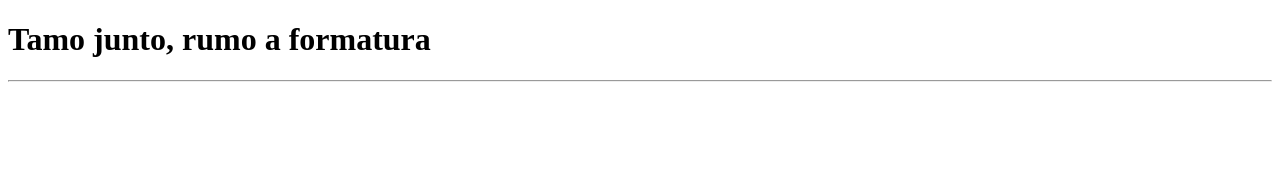
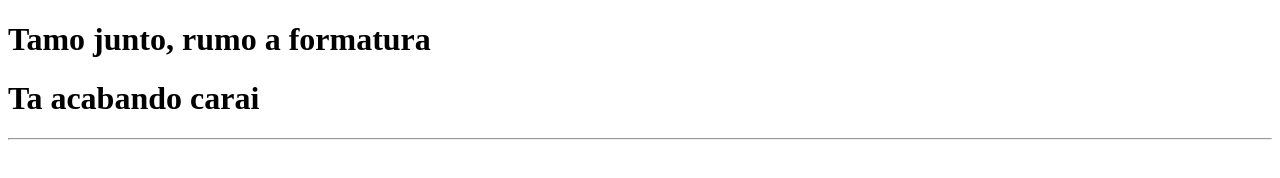
Before and after one commit to CavalcantiIvan/Topicos-Especiais-Fatec, a plain HTML site: page index.html in a window 1280 px wide. Drawn offline with Linux system fonts and the light colour scheme.

Commit message:
alteracao lucas

```diff
--- a/index.html
+++ b/index.html
@@ -7,6 +7,7 @@
 </head>
 <body>
     <h1>Tamo junto, rumo a formatura</h1>
+    <h1>Ta acabando carai</h1>
     <hr>
 
 </body>
```
